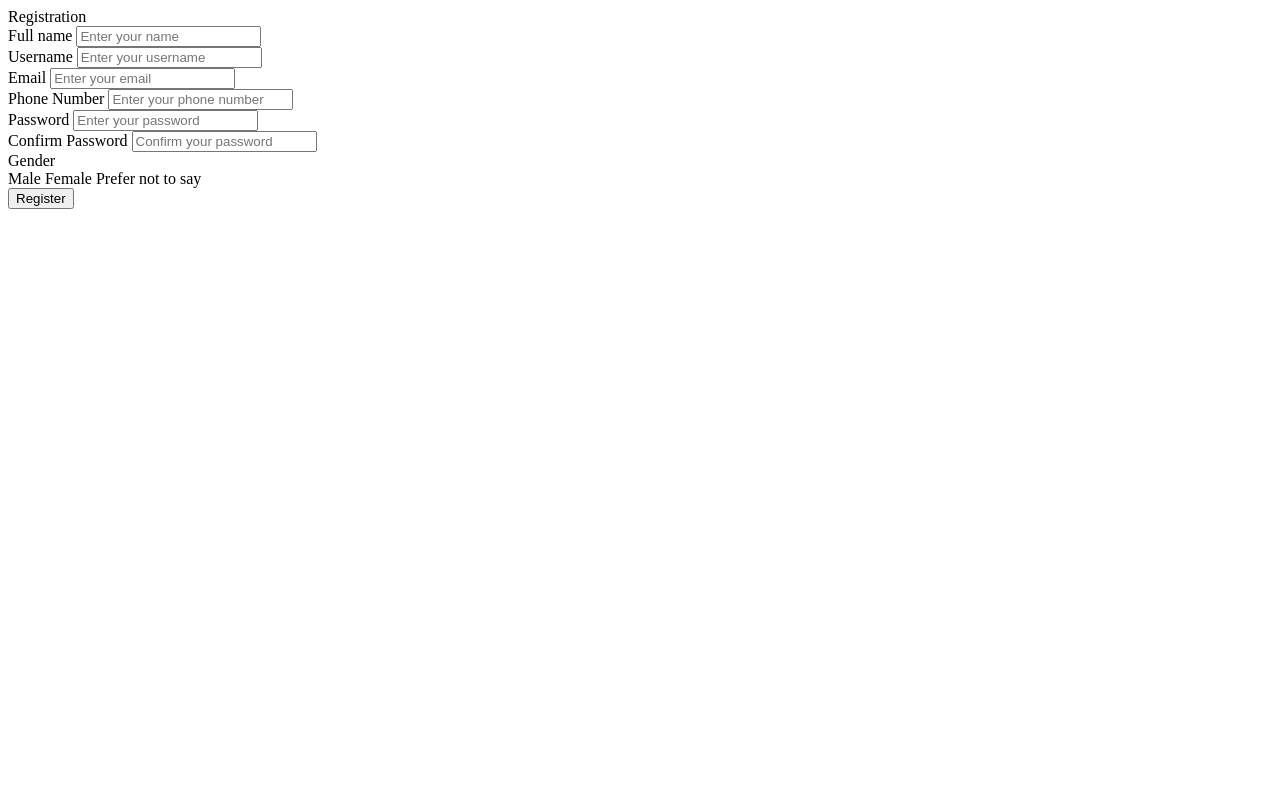
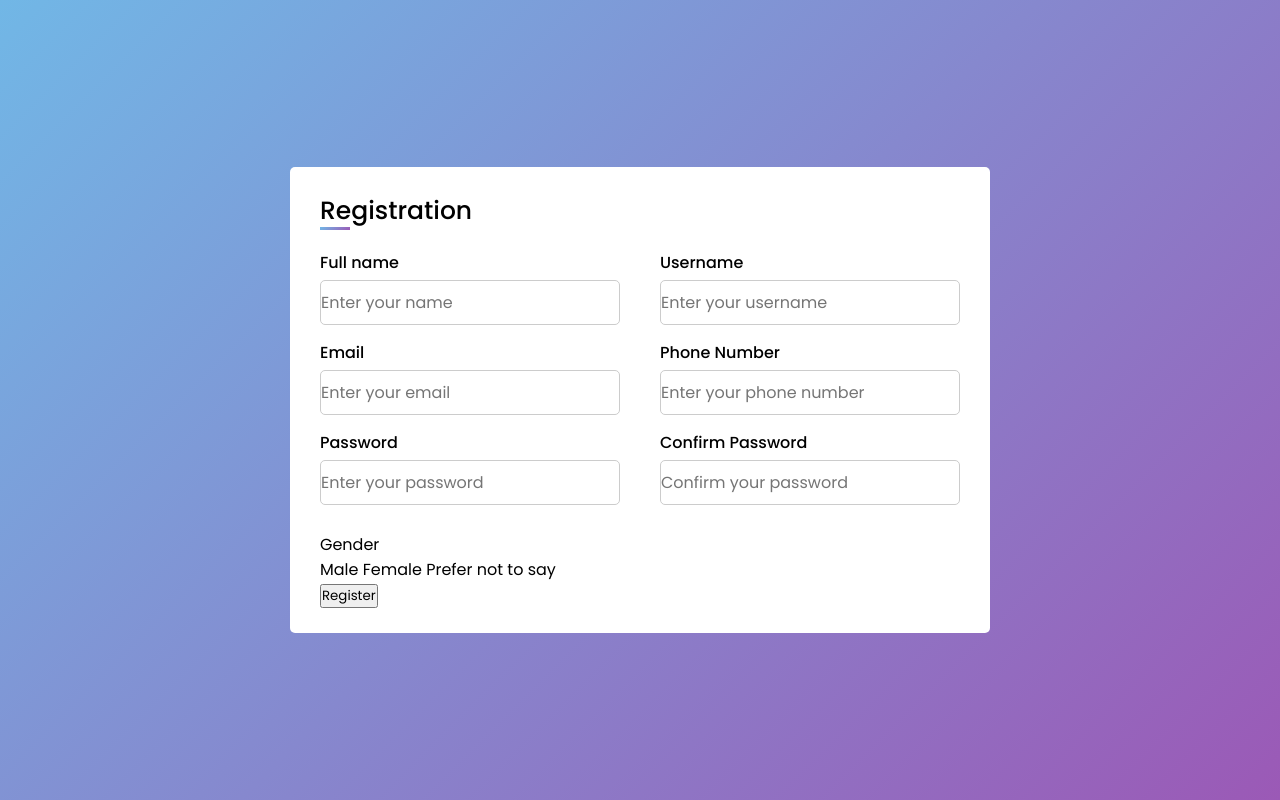
Before and after one commit to pijusp/7-sign-up2, a website: page index.html in a window 1280 px wide. Drawn offline with Linux system fonts and the light colour scheme.

Commit message:
Basic styling

```diff
--- a/index.html
+++ b/index.html
@@ -5,6 +5,7 @@
     <meta http-equiv="X-UA-Compatible" content="IE=edge">
     <meta name="viewport" content="width=device-width, initial-scale=1.0">
     <title>Document</title>
+     <link rel="stylesheet" href="./styles.css">
 </head>
 <body>
     <div class="container">
--- /dev/null
+++ b/styles.css
@@ -0,0 +1,59 @@
+@import url('https://fonts.googleapis.com/css2?family=Poppins:wght@200;300;400;500;600;700&display=swap');
+* {
+    margin: 0;
+    padding: 0;
+    box-sizing: border-box;
+    font-family: 'Poppins', sans-serif;
+}
+body {
+    display: flex;
+    height: 100vh;
+    justify-content: center;
+    align-items: center;
+    padding: 10px;
+    background: linear-gradient(135deg, #71b7e6, #9b59b6);
+}
+.container {
+    max-width: 700px;
+    width: 100%;
+    background: #fff;
+    padding: 25px 30px;
+    border-radius: 5px;
+}
+.container .title {
+    font-size: 25px;
+    font-weight: 500;
+    position: relative;
+}
+.container .title::before{
+    content: '';
+    position: absolute;
+    left: 0;
+    bottom: 0;
+    height: 3px;
+    width: 30px;
+    background: linear-gradient(135deg, #71b7e6, #9b59b6);
+}
+.container form .user-details {
+    display: flex;
+    flex-wrap: wrap;
+    justify-content: space-between;
+    margin: 20px 0 12px 0;
+}
+form .user-details .input-box{
+    margin-bottom: 15px;
+    width: calc(100% / 2 - 20px);
+}
+.user-details .input-box .details {
+    display: block;
+    font-weight: 500;
+    margin-bottom: 5px;
+}
+.user-details .input-box input {
+    height: 45px;
+    width: 100%;
+    outline: none;
+    border-radius: 5px;
+    border: 1px solid #ccc;
+    font-size: 16px;
+}
```
